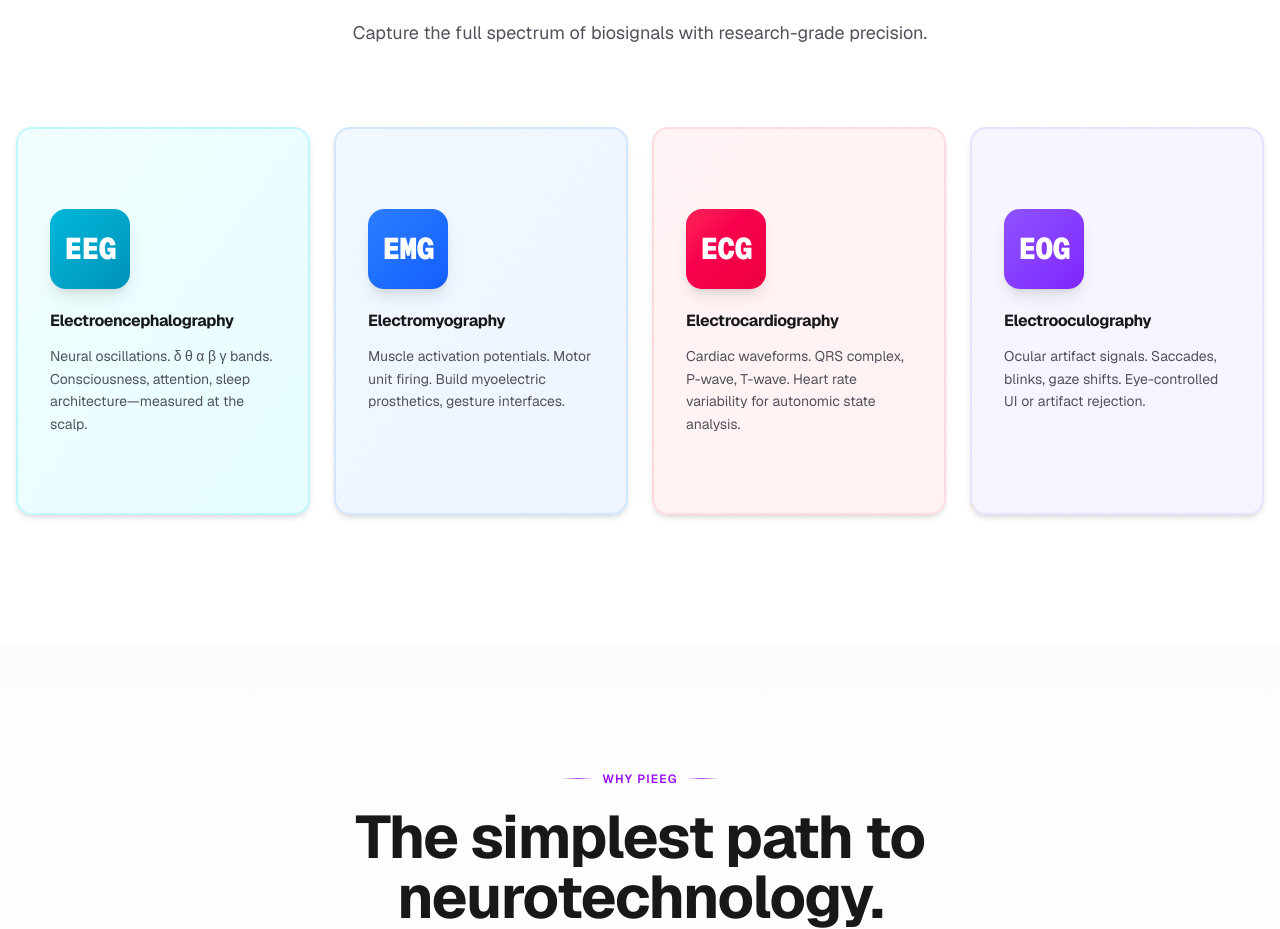
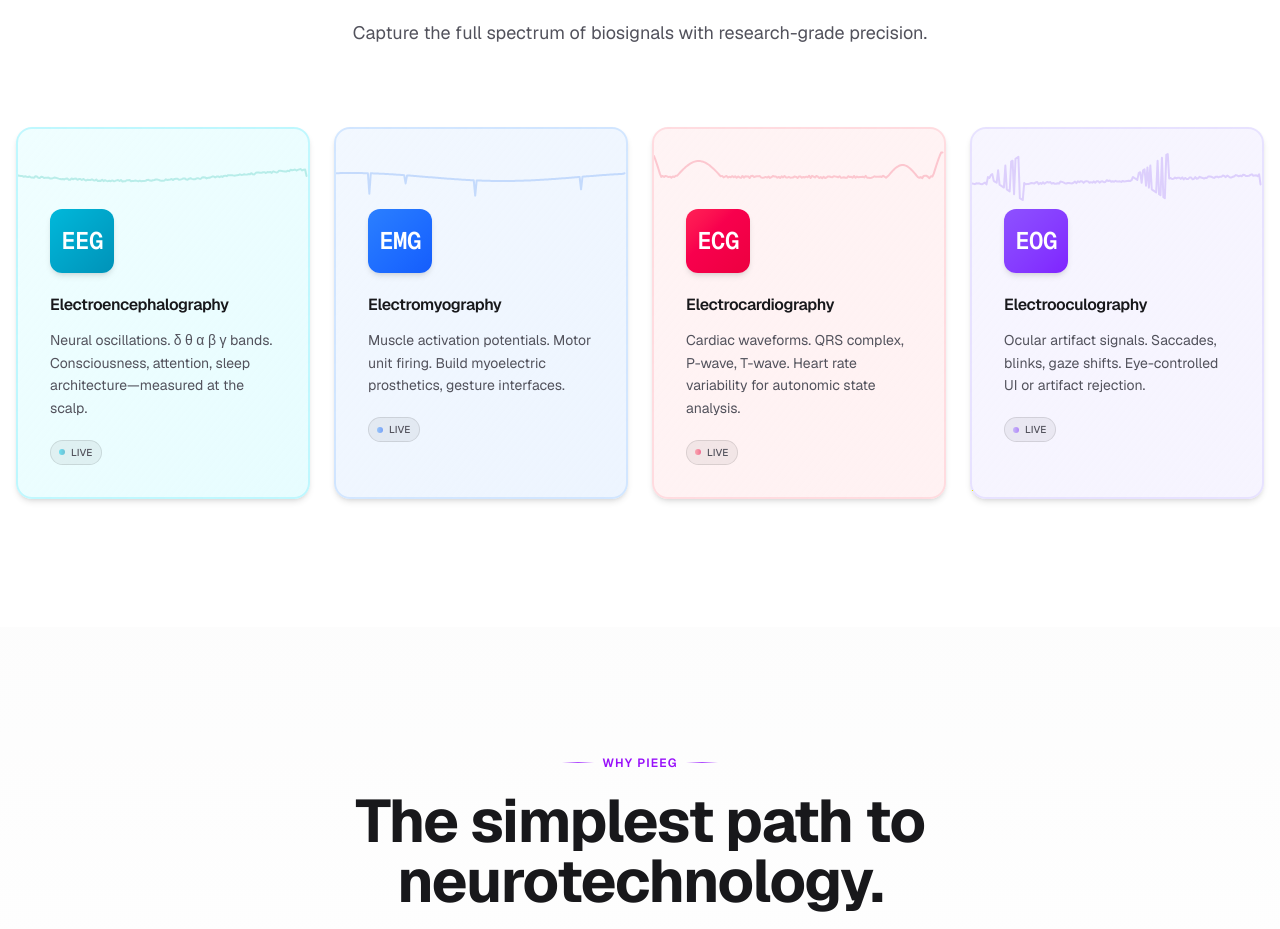
Before and after one commit to pieeg-club/PiEEG-com, a Next.js app: page / in a window 1280 px wide. Shown: the part 2509-3438 px from the top of the page. Built offline with nearby package versions, Linux system fonts and the light colour scheme.

Commit message:
update Biosignals

```diff
--- a/src/app/page.tsx
+++ b/src/app/page.tsx
@@ -998,18 +998,18 @@ function SignalsSection() {
                 key={signal.abbr}
                 onMouseEnter={() => setHoveredSignal(signal.abbr)}
                 onMouseLeave={() => setHoveredSignal(null)}
-                className={`group relative flex flex-col gap-6 rounded-2xl border-2 p-8 transition-all duration-500 ease-out ${colors.card} ${
-                  isHovered ? `shadow-2xl ${colors.glow} scale-105 -translate-y-2` : 'shadow-md hover:shadow-xl'
+                className={`group relative flex flex-col gap-6 rounded-2xl border-2 p-8 transition-all duration-300 ${colors.card} ${
+                  isHovered ? `shadow-xl ${colors.glow}` : 'shadow-md hover:shadow-lg'
                 }`}
               >
-                {/* Live Signal Streaming - Activated on Hover */}
-                <div className={`absolute top-0 left-0 right-0 h-24 overflow-hidden rounded-t-2xl transition-all duration-500 ${
-                  isHovered ? 'opacity-60' : 'opacity-20'
+                {/* Live Signal Streaming - Always Playing */}
+                <div className={`absolute top-0 left-0 right-0 h-24 overflow-hidden rounded-t-2xl transition-opacity duration-300 ${
+                  isHovered ? 'opacity-50' : 'opacity-30'
                 }`}>
                   <div className="w-full h-full">
                     <MiniSignalCanvas
                       mode={signalMode}
-                      isActive={isHovered}
+                      isActive={true}
                       color={signal.color}
                     />
                   </div>
@@ -1018,41 +1018,35 @@ function SignalsSection() {
                 {/* Content */}
                 <div className="relative flex flex-col gap-5 pt-12">
                   {/* Abbreviation badge */}
-                  <div className={`inline-flex items-center justify-center w-20 h-20 rounded-2xl ${colors.accent} text-white shadow-lg transition-all duration-500 ${
-                    isHovered ? 'scale-110 shadow-2xl rotate-3' : ''
+                  <div className={`inline-flex items-center justify-center w-16 h-16 rounded-xl ${colors.accent} text-white shadow-md transition-all duration-300 ${
+                    isHovered ? 'shadow-lg' : ''
                   }`}>
-                    <span className="font-mono text-3xl font-black tracking-tight">
+                    <span className="font-mono text-2xl font-semibold tracking-tight">
                       {signal.abbr}
                     </span>
                   </div>
 
                   {/* Text content */}
                   <div className="flex flex-col gap-3">
-                    <h3 className="text-base font-bold tracking-tight text-zinc-900 dark:text-zinc-100">
+                    <h3 className="text-base font-semibold tracking-tight text-zinc-900 dark:text-zinc-100">
                       {signal.name}
                     </h3>
-                    <p className={`text-sm text-zinc-600 dark:text-zinc-400 leading-relaxed transition-all duration-300 ${
-                      isHovered ? 'text-zinc-700 dark:text-zinc-300' : ''
-                    }`}>
+                    <p className="text-sm text-zinc-600 dark:text-zinc-400 leading-relaxed">
                       {signal.description}
                     </p>
                   </div>
 
-                  {/* Live indicator badge - shows when hovering */}
-                  <div className={`inline-flex items-center gap-1.5 px-2 py-1 rounded-full bg-black/5 dark:bg-white/5 border border-black/10 dark:border-white/10 self-start transition-all duration-500 ${
-                    isHovered ? 'opacity-100 translate-y-0' : 'opacity-0 translate-y-2'
-                  }`}>
-                    <div className={`w-1.5 h-1.5 rounded-full bg-linear-to-r ${colors.gradient} ${
-                      isHovered ? 'animate-pulse' : ''
-                    }`} />
+                  {/* Live indicator badge - always visible */}
+                  <div className="inline-flex items-center gap-1.5 px-2 py-1 rounded-full bg-black/5 dark:bg-white/5 border border-black/10 dark:border-white/10 self-start">
+                    <div className={`w-1.5 h-1.5 rounded-full bg-linear-to-r ${colors.gradient} animate-pulse`} />
                     <span className="text-[10px] font-medium text-zinc-600 dark:text-zinc-400 uppercase tracking-wide">
-                      Live Stream
+                      Live
                     </span>
                   </div>
                 </div>
 
                 {/* Hover indicator */}
-                <div className={`absolute bottom-0 left-0 right-0 h-1.5 rounded-b-2xl transition-all duration-500 bg-linear-to-r ${colors.gradient} ${
+                <div className={`absolute bottom-0 left-0 right-0 h-1 rounded-b-2xl transition-opacity duration-300 bg-linear-to-r ${colors.gradient} ${
                   isHovered ? 'opacity-100' : 'opacity-0'
                 }`} />
               </div>
```
